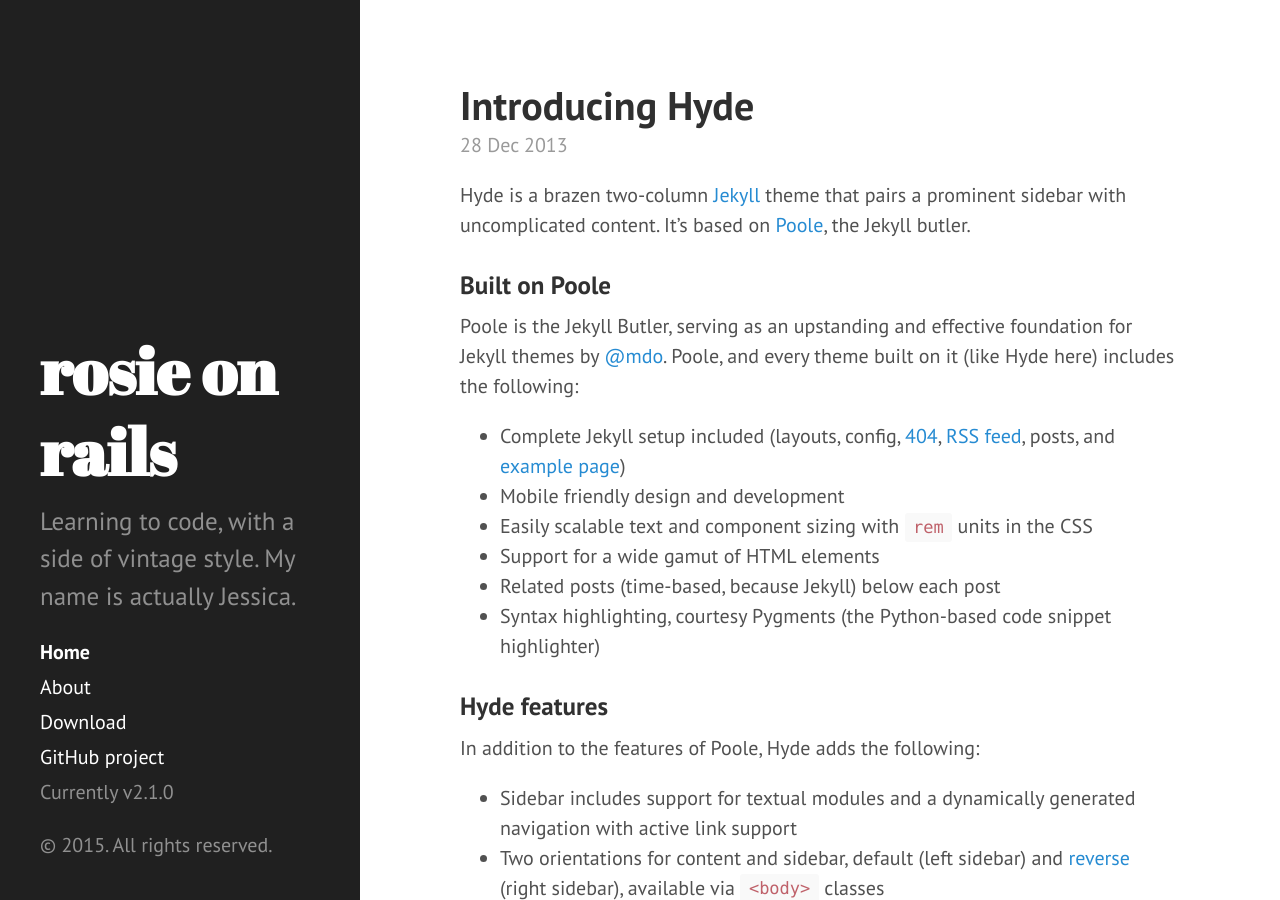
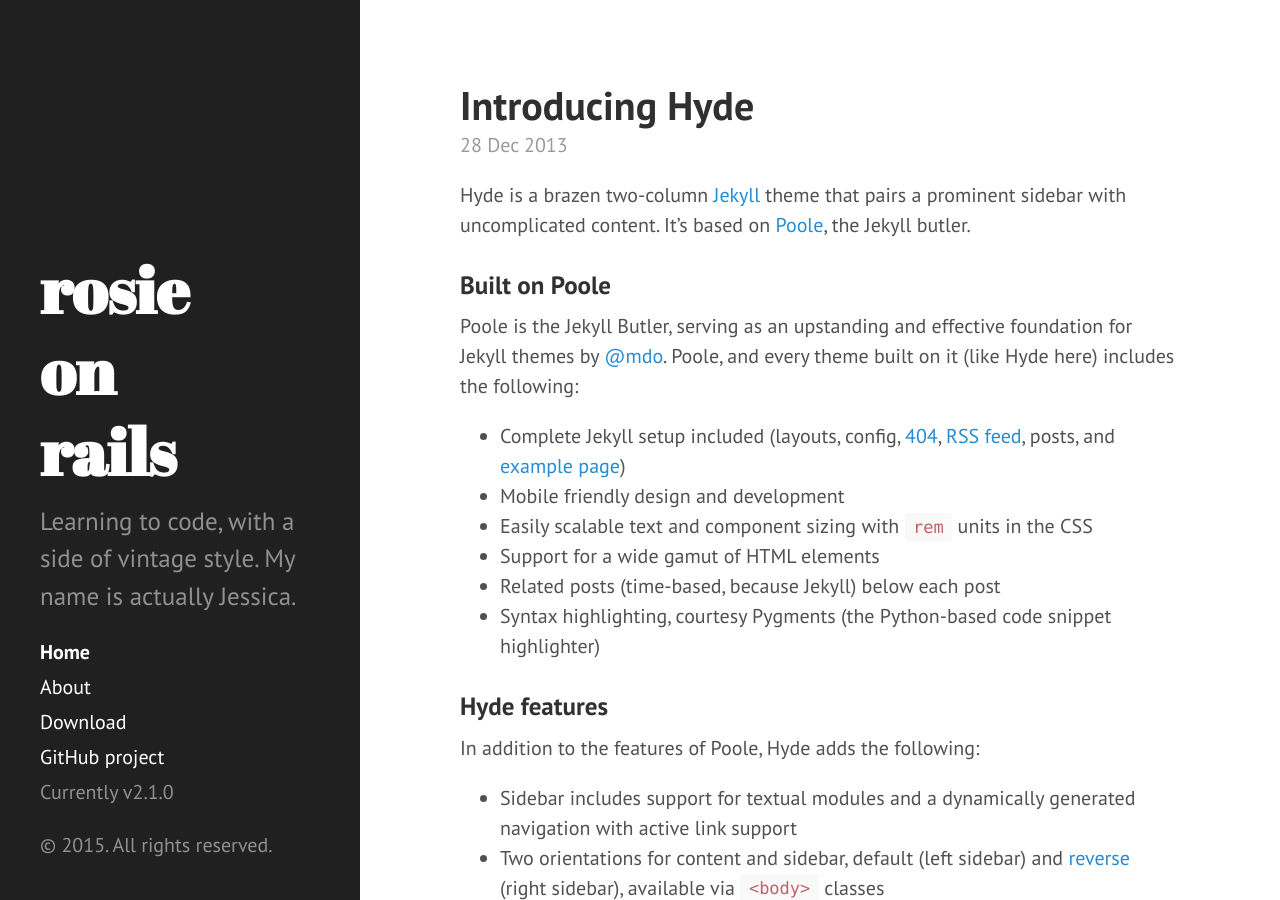
Before and after one commit to jessicashannon/jessicashannon.github.io, a Jekyll site: the page built from index.html, in a window 1280 px wide and 900 px high. Built offline with Jekyll 4.4.1, drawn with Linux system fonts in a browser that asks for light colours; Markdown is read by kramdown in place of the engine named in the settings; the list of posts is cut into pages by our own code; part of the change alters nothing that is shown.

Commit message:
put title words on new lines

```diff
--- a/_config.yml
+++ b/_config.yml
@@ -7,10 +7,10 @@ permalink:        pretty
 relative_permalinks: true
 
 # Setup
-title:            rosie on rails
+title:            Rosie on Rails
 tagline:          'a Jekyll blog'
 description:      'Learning to code, with a side of vintage style.  My name is actually Jessica.'
-url:              http://hyde.getpoole.com
+url:              http://rosieonrails.com
 baseurl:          /
 
 author:
--- a/_includes/sidebar.html
+++ b/_includes/sidebar.html
@@ -3,7 +3,10 @@
     <div class="sidebar-about">
       <h1>
         <a href="{{ site.baseurl }}">
-          {{ site.title }}
+          <!-- {{ site.title }} -->
+          rosie<br>
+          on<br>
+          rails
         </a>
       </h1>
       <p class="lead">{{ site.description }}</p>
```
